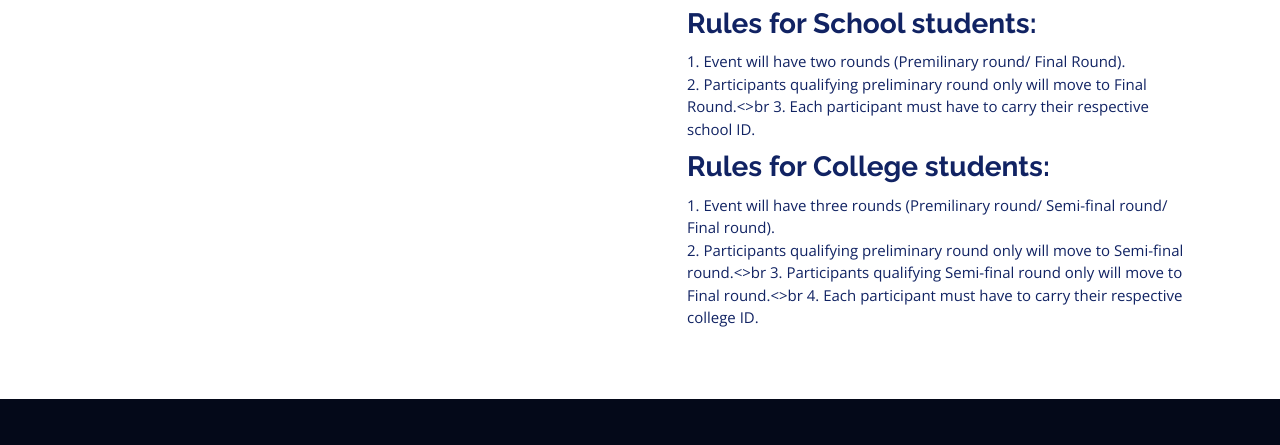
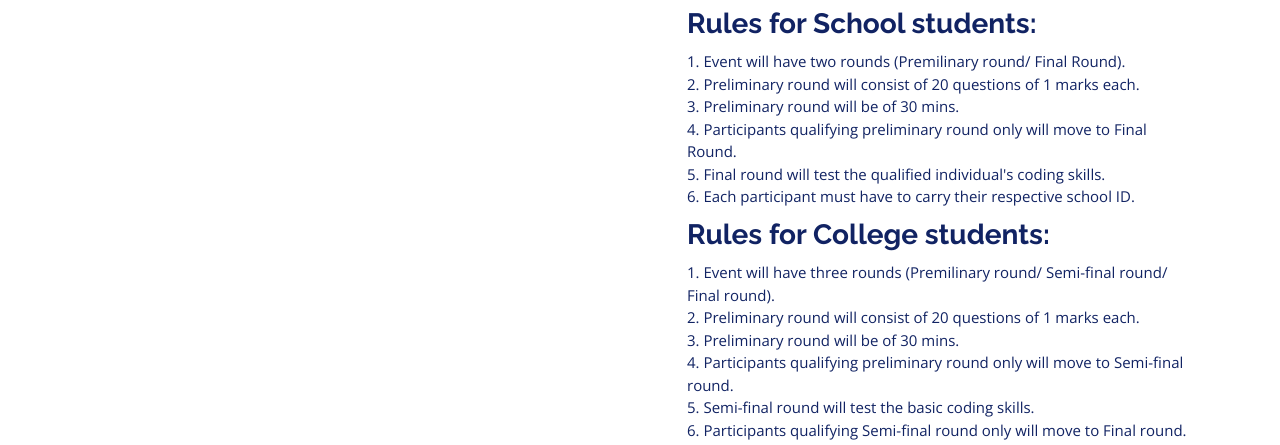
Before and after one commit to deep99per/technophilia.rgu, a plain HTML site: page events/algo-smash-details.html in a window 1280 px wide. Shown: the part 1366-1811 px from the top of the page. Drawn offline with nearby package versions, Linux system fonts and the light colour scheme.

Commit message:
Update algo-smash-details.html

```diff
--- a/events/algo-smash-details.html
+++ b/events/algo-smash-details.html
@@ -121,15 +121,22 @@
               <h2>Rules for School students:</h2>
               <p>
                 1. Event will have two rounds (Premilinary round/ Final Round).<br>
-                2. Participants qualifying preliminary round only will move to Final Round.<>br
-                3. Each participant must have to carry their respective school ID.</p>
+                2. Preliminary round will consist of 20 questions of 1 marks each. <br>
+                3. Preliminary round will be of 30 mins.<br>
+                4. Participants qualifying preliminary round only will move to Final Round.<br>
+                5. Final round will test the qualified individual's coding skills.<br>
+                6. Each participant must have to carry their respective school ID. </p>
 
                <h2>Rules for College students:</h2>
               <p>
                 1. Event will have three rounds (Premilinary round/ Semi-final round/ Final round).<br>
-                2. Participants qualifying preliminary round only will move to Semi-final round.<>br
-                3. Participants qualifying Semi-final round only will move to Final round.<>br
-                4. Each participant must have to carry their respective college ID.</p>
+                2. Preliminary round will consist of 20 questions of 1 marks each. <br>
+                3. Preliminary round will be of 30 mins.<br>
+                4. Participants qualifying preliminary round only will move to Semi-final round.<br>
+                5. Semi-final round will test the basic coding skills.<br>
+                6. Participants qualifying Semi-final round only will move to Final round.<br>
+                7. Final round rules will be given on the day of the event.<br>
+                8. Each participant must have to carry their respective college ID. </p>
 
             </div>
           </div>
```
